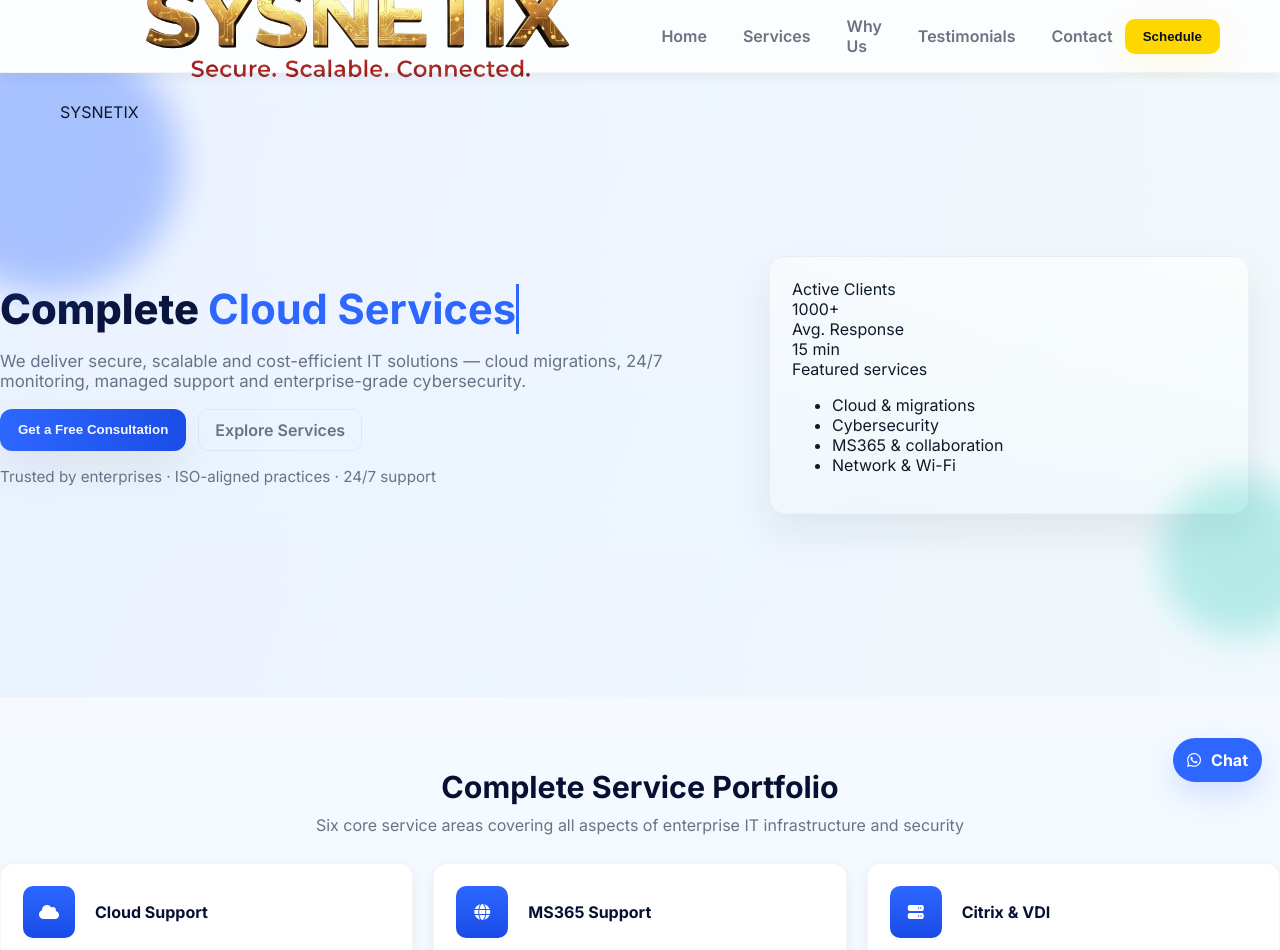
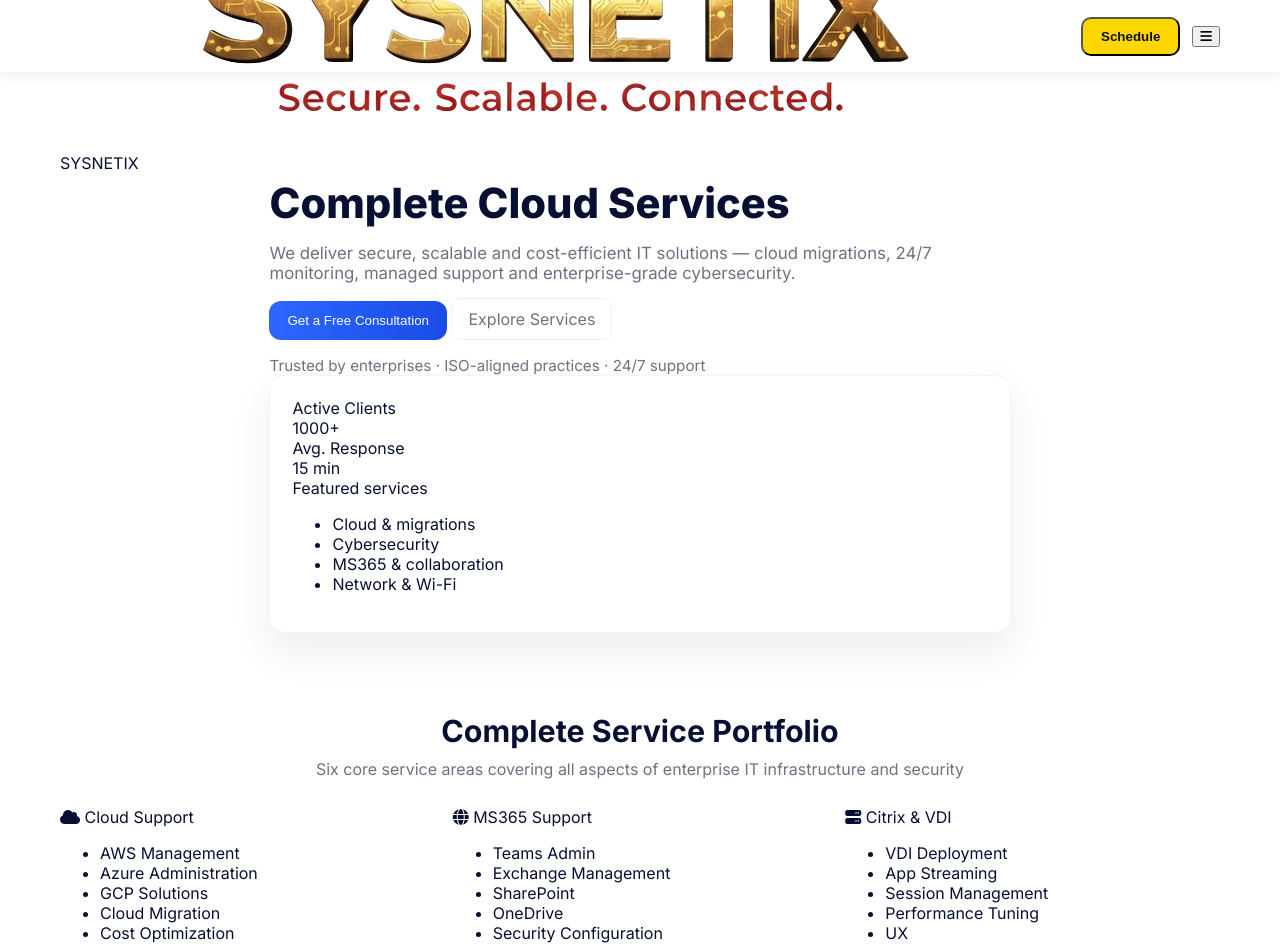
Before and after one commit to pankaj3030/Sysnetix, a plain HTML site: page index.html in a window 1280 px wide. Shown: the top 950 px of the page. Drawn offline with Linux system fonts and the light colour scheme.

Commit message:
Update style.css

```diff
--- a/style.css
+++ b/style.css
@@ -1,102 +1,54 @@
-/* ===== Variables ===== */
 :root {
-  --bg: #ffffff;
-  --page-bg: linear-gradient(180deg,#f7fbff,#eef5ff);
   --primary: #2d67ff;
   --accent: #ffd700;
   --danger: #dc143c;
   --muted: #6b7280;
-  --card-bg: #ffffff;
-  --radius: 12px;
+  --bg: #ffffff;
+  --card-bg: #fff;
   --shadow-sm: 0 4px 12px rgba(22,27,32,0.06);
   --shadow-md: 0 18px 40px rgba(22,27,32,0.08);
   --ff: 'Inter', system-ui, -apple-system, 'Segoe UI', Roboto, 'Helvetica Neue', Arial;
+  --radius: 12px;
+  --max-width: 1200px;
 }
 
-/* ===== Base ===== */
-* { box-sizing:border-box; }
-body { margin:0; font-family:var(--ff); color:#0f1724; background:var(--page-bg); }
-a { text-decoration:none; color:inherit; }
-img { max-width:100%; display:block; }
+/* Base */
+* { box-sizing: border-box; }
+body { font-family: var(--ff); margin: 0; background: var(--bg); color: #071032; }
+.container { max-width: var(--max-width); margin: 0 auto; padding: 0 20px; }
+a { text-decoration: none; color: inherit; }
+img { max-width: 100%; display: block; }
 
 /* Navbar */
-.navbar { position:sticky; top:0; z-index:60; background:rgba(255,255,255,0.6); backdrop-filter:blur(6px); border-bottom:1px solid rgba(13,16,22,0.04); box-shadow:var(--shadow-sm);}
-.nav-inner { display:flex; justify-content:space-between; align-items:center; max-width:1200px; margin:0 auto; padding:0 20px; height:72px;}
-.nav-links { display:none; gap:12px; align-items:center;}
-.nav-links a { color:var(--muted); padding:8px 12px; border-radius:8px; font-weight:600;}
-.nav-links a:hover { color:var(--primary); background:rgba(45,103,255,0.06);}
-.cta { background:var(--accent); color:#0b1020; padding:10px 18px; border-radius:10px; font-weight:700; border:none; cursor:pointer; box-shadow:0 10px 30px rgba(255,215,0,0.12);}
-.menu-btn { display:inline-flex; background:none; border:none; font-size:20px; color:var(--muted); cursor:pointer;}
-@media(min-width:768px) { .nav-links { display:flex;} .menu-btn{ display:none;} }
+.navbar { position: sticky; top:0; background: rgba(255,255,255,0.6); backdrop-filter: blur(6px); border-bottom: 1px solid rgba(13,16,22,0.04); box-shadow: var(--shadow-sm);}
+.nav-inner { display:flex; justify-content:space-between; align-items:center; height:72px; }
+.nav-links { display:none; gap:12px; align-items:center; }
+.nav-links a { padding:8px 12px; border-radius:8px; font-weight:600; }
+.nav-links a:hover { color: var(--primary); background: rgba(45,103,255,0.06); }
+.cta { background: var(--accent); padding:10px 18px; border-radius:10px; font-weight:700; color:#0b1020; cursor:pointer; }
 
 /* Hero */
-.hero { min-height:78vh; display:flex; align-items:center; position:relative; overflow:hidden; padding:80px 0;}
-.hero-bg { position:absolute; inset:0; pointer-events:none; background:linear-gradient(110deg,rgba(45,103,255,0.06),rgba(34,197,94,0.02)); }
-.hero-grid { display:grid; gap:28px; align-items:center; grid-template-columns:1fr;}
-@media(min-width:960px){ .hero-grid{ grid-template-columns:1fr 480px;} }
+.hero { min-height:78vh; display:flex; align-items:center; padding:80px 0; position:relative; overflow:hidden; }
+.hero-left h1 { font-size:2.6rem; line-height:1.1; margin-bottom:12px; font-weight:800; }
+.sub { color: var(--muted); font-size:1.05rem; max-width:70ch; margin-bottom:18px; }
+.btn-primary { background: linear-gradient(90deg, var(--primary), #1a4be6); color:white; padding:12px 18px; border-radius:12px; border:none; cursor:pointer; }
+.btn-outline { background:transparent; border:1.5px solid rgba(15,23,36,0.06); padding:10px 16px; border-radius:10px; color:var(--muted); }
 
-.hero-left h1 { font-size:2.6rem; margin:0 0 12px; color:#071032; font-weight:800;}
-.sub { color:var(--muted); font-size:1.05rem; max-width:70ch; margin-bottom:18px;}
-.hero-actions { display:flex; gap:12px; flex-wrap:wrap; }
-.btn-primary { background:linear-gradient(90deg,var(--primary),#1a4be6); color:white; padding:12px 18px; border-radius:12px; font-weight:700; border:none; cursor:pointer; box-shadow:var(--shadow-md); transition: transform .18s ease; }
-.btn-primary:hover{ transform:translateY(-3px);}
-.btn-outline{ background:transparent; border:1.5px solid rgba(15,23,36,0.06); padding:10px 16px; border-radius:10px; color:var(--muted); font-weight:600;}
+.hero-card { background: var(--card-bg); padding:22px; border-radius:16px; box-shadow: var(--shadow-md); border:1px solid rgba(13,16,22,0.04); }
 
-.typing { font-weight:700; color:var(--primary); border-right:3px solid var(--primary); white-space:nowrap; overflow:hidden;}
+/* Section Titles */
+.section-title { text-align:center; margin-bottom:28px; }
+.section-title h2 { font-size:1.9rem; margin:0; }
+.section-title p { color: var(--muted); margin-top:10px; }
 
-.hero-card { background:linear-gradient(180deg,#ffffff,#f7fbff); border-radius:16px; padding:22px; box-shadow:var(--shadow-md); border:1px solid rgba(13,16,22,0.04);}
-.hero-card .stat { display:flex; align-items:center; gap:12px; margin-bottom:10px; }
-.hero-card .stat strong { font-size:1.25rem; color:var(--primary);}
-.hero-note { color:var(--muted); font-size:0.95rem; margin-top:16px;}
+/* Grids */
+.services-grid, .why-grid, .testimonials-grid, .contact-grid { display:grid; gap:18px; grid-template-columns:1fr; }
+@media(min-width:640px){.services-grid{grid-template-columns:repeat(2,1fr)}}
+@media(min-width:768px){.why-grid,.testimonials-grid,.contact-grid{grid-template-columns:repeat(2,1fr)}}
+@media(min-width:1024px){.services-grid{grid-template-columns:repeat(3,1fr)}; .why-grid{grid-template-columns:repeat(3,1fr)}}
 
-/* Floating shapes */
-.shape{ position:absolute; border-radius:50%; filter:blur(18px); opacity:0.35; }
-.s1{ width:260px; height:260px; background:var(--primary); left:-80px; top:-40px; }
-.s2{ width:160px; height:160px; background:#00c2a8; right:-40px; bottom:60px; opacity:0.25; }
-
-/* Sections */
-section{ padding:72px 0;}
-.section-title{text-align:center;margin-bottom:28px;}
-.section-title h2{ font-size:1.9rem; margin:0; color:#071032;}
-.section-title p{ color:var(--muted); margin-top:10px;}
-
-/* Services Grid */
-.services-grid{ display:grid; gap:20px; grid-template-columns:repeat(1,1fr);}
-@media(min-width:640px){ .services-grid{grid-template-columns:repeat(2,1fr);} }
-@media(min-width:1024px){ .services-grid{grid-template-columns:repeat(3,1fr);} }
-.service-card{ background:var(--card-bg); padding:22px; border-radius:14px; border:1px solid rgba(13,16,22,0.04); box-shadow:var(--shadow-sm); transition:transform .25s ease, box-shadow .25s ease;}
-.service-card:hover{ transform:translateY(-8px); box-shadow:var(--shadow-md);}
-.service-icon{ width:52px; height:52px; border-radius:10px; display:inline-flex; align-items:center; justify-content:center; background:linear-gradient(180deg,var(--primary),#1a4be6); color:white; margin-right:12px;}
-.service-title{ display:flex; align-items:center; gap:8px; font-weight:700; color:#071032;}
-.service-list{ margin-top:12px; color:var(--muted); font-size:0.95rem;}
-
-/* Why Us Grid */
-.why-grid{ display:grid; gap:18px; grid-template-columns:repeat(1,1fr);}
-@media(min-width:768px){ .why-grid{grid-template-columns:repeat(3,1fr);} }
-.why-card{ background:linear-gradient(180deg,#f8fafc,#fff); padding:20px; border-radius:12px; border:1px solid rgba(13,16,22,0.04); box-shadow:var(--shadow-sm);}
-.why-card h3{ margin:0 0 8px;}
-
-/* Testimonials */
-.testimonials-grid{ display:grid; gap:18px; grid-template-columns:repeat(1,1fr);}
-@media(min-width:768px){ .testimonials-grid{ grid-template-columns:repeat(2,1fr);} }
-.testimonial{ background:linear-gradient(180deg,#ffffff,#f7fbff); padding:18px; border-radius:12px; border:1px solid rgba(13,16,22,0.04);}
-.stars{ color:var(--accent); margin-bottom:8px;}
-
-/* Contact */
-.contact-grid{ display:grid; gap:18px; grid-template-columns:repeat(1,1fr); margin-bottom:28px;}
-@media(min-width:768px){ .contact-grid{grid-template-columns:repeat(3,1fr);} }
-.contact-card{ background:linear-gradient(180deg,#ffffff,#fbfdff); padding:20px; border-radius:12px; text-align:center; border:1px solid rgba(13,16,22,0.04);}
-.contact-card i{ font-size:26px; color:var(--primary); margin-bottom:10px;}
-
-/* Sticky CTA */
-.sticky-cta{ position:fixed; right:18px; bottom:18px; background:var(--primary); color:#fff; padding:12px 14px; border-radius:999px; box-shadow:0 12px 30px rgba(45,103,255,0.18); z-index:80; display:flex; gap:10px; align-items:center; cursor:pointer; font-weight:700; }
-
-/* Footer */
-footer{ padding:36px 0; background:transparent; color:var(--muted); border-top:1px solid rgba(13,16,22,0.04);}
-.center{text-align:center;}
-.footer-flex{ display:flex; flex-wrap:wrap; gap:20px; justify-content:center; align-items:center; }
-.logo-text{ font-weight:800; }
-
-/* Reveal animation */
-.reveal{ opacity:0; transform:translateY(18px); transition:opacity .6s ease, transform .6s ease;}
-.reveal.show{ opacity:1; transform:none;}
+/* Misc helpers */
+.muted { color: var(--muted); }
+.center { text-align:center; }
+.reveal { opacity:0; transform:translateY(18px); transition:opacity .6s ease,transform .6s ease; }
+.reveal.show { opacity:1; transform:none; }
```
